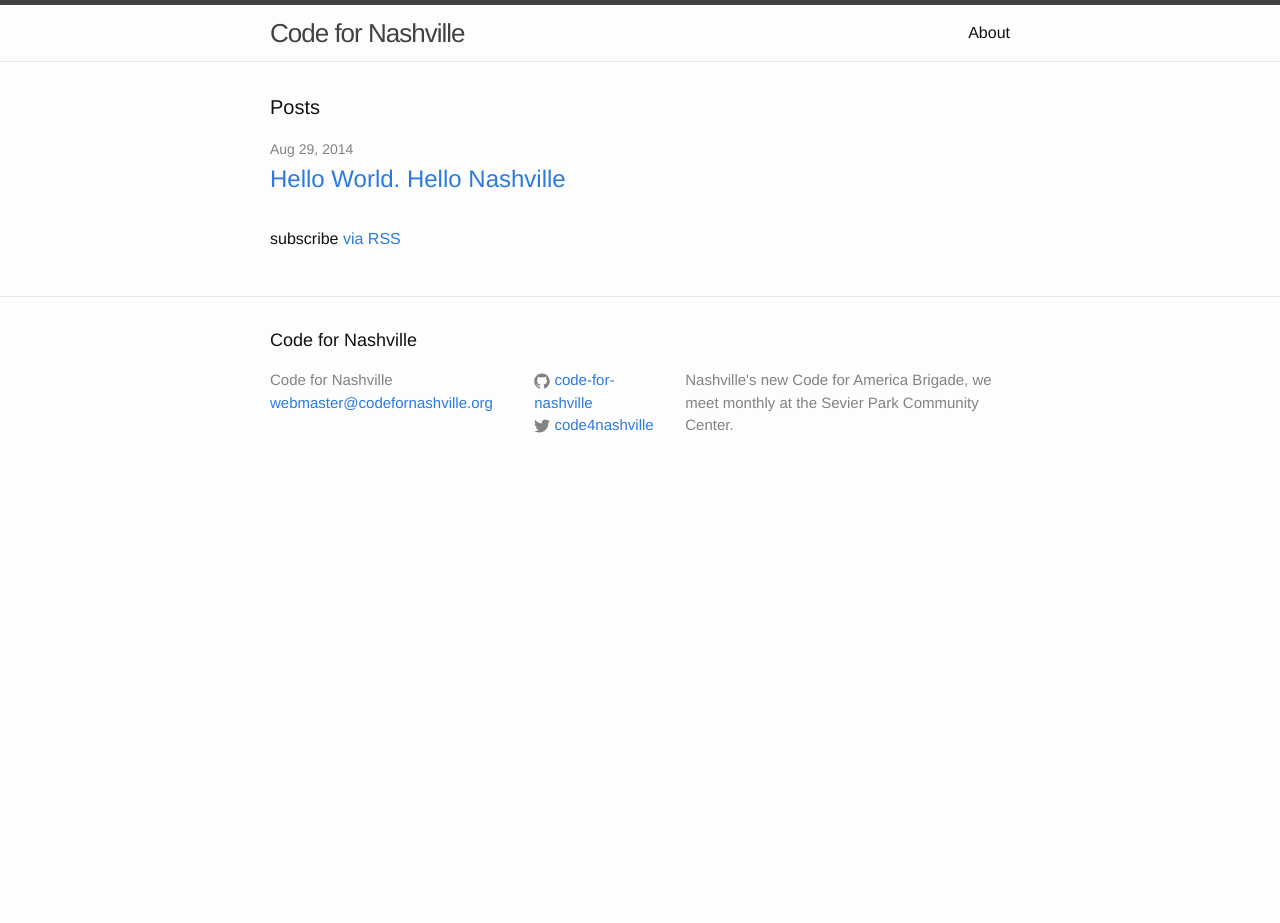
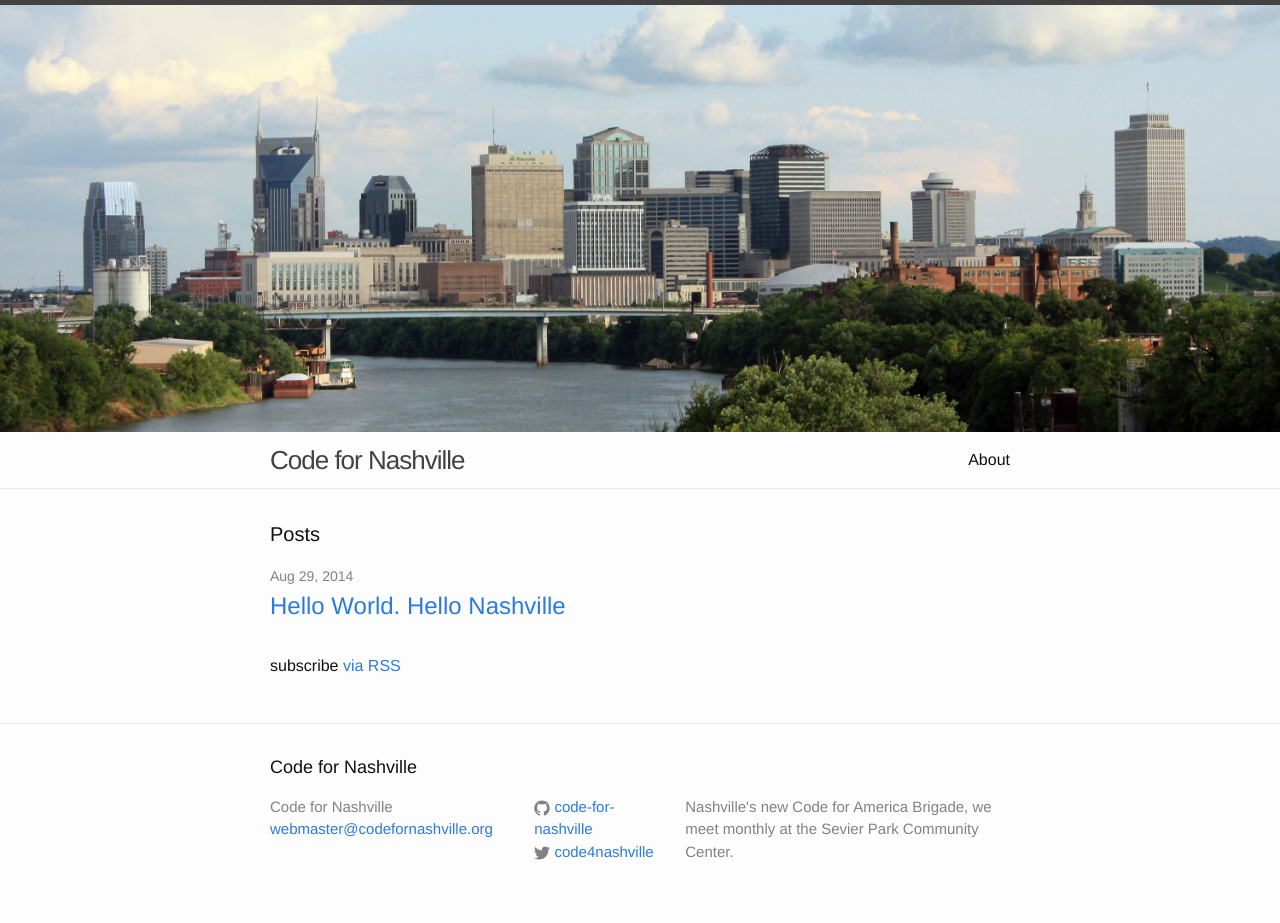
Before and after one commit to code-for-nashville/code-for-nashville.github.io, a Jekyll site: the page built from index.html, in a window 1280 px wide. Built offline with Jekyll 4.4.1, drawn with Linux system fonts in a browser that asks for light colours; before the commit the page ends 900 px from its top, so only the background shows below that.

Commit message:
Adding header image

```diff
--- a/_includes/header.html
+++ b/_includes/header.html
@@ -1,4 +1,8 @@
 <header class="site-header">
+
+  <div class="header-image">
+    <img src="{{ site.baseurl }}/img/Nashville_panorama_60.jpg" alt="Nashville">
+  </div>
 
   <div class="wrapper">
 
```
Also changed, not shown: img/Nashville_panorama_60.jpg (added).
